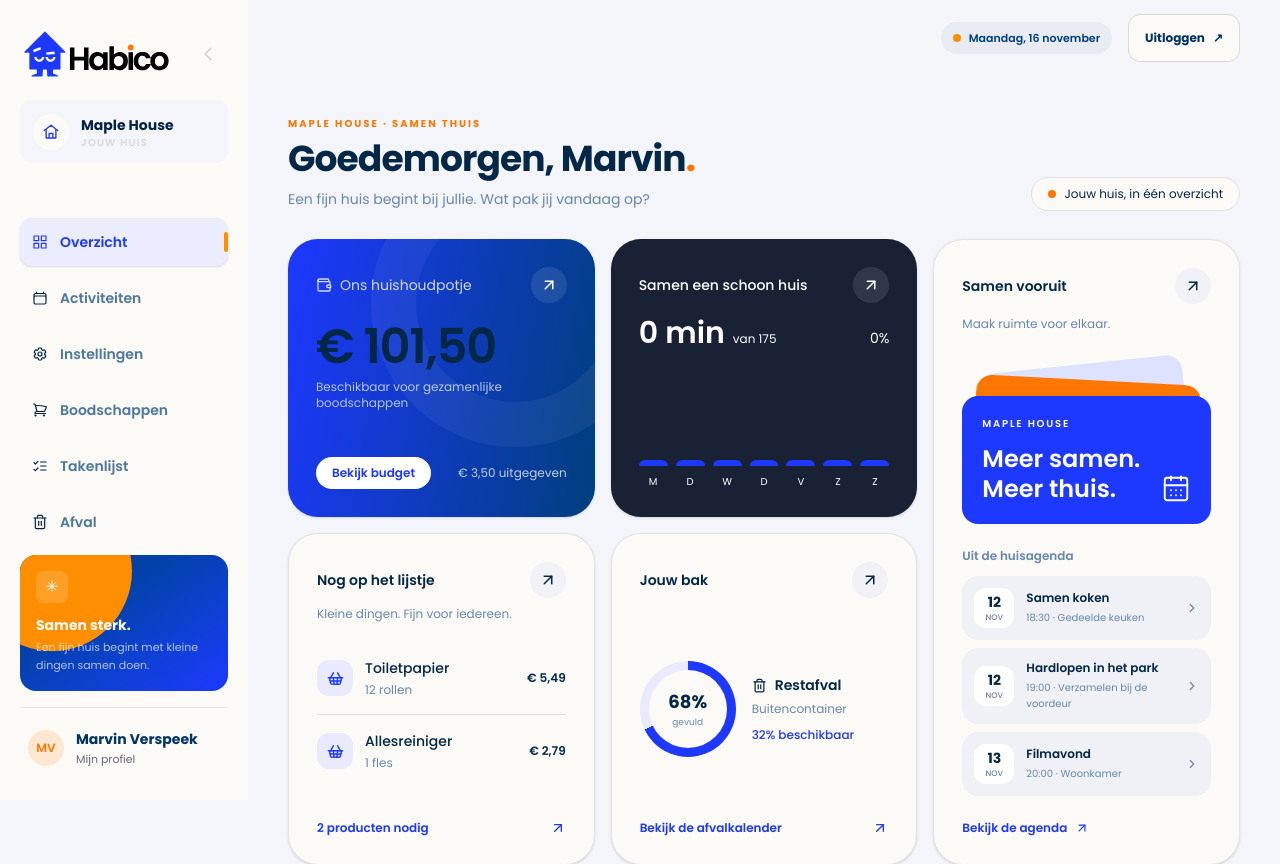
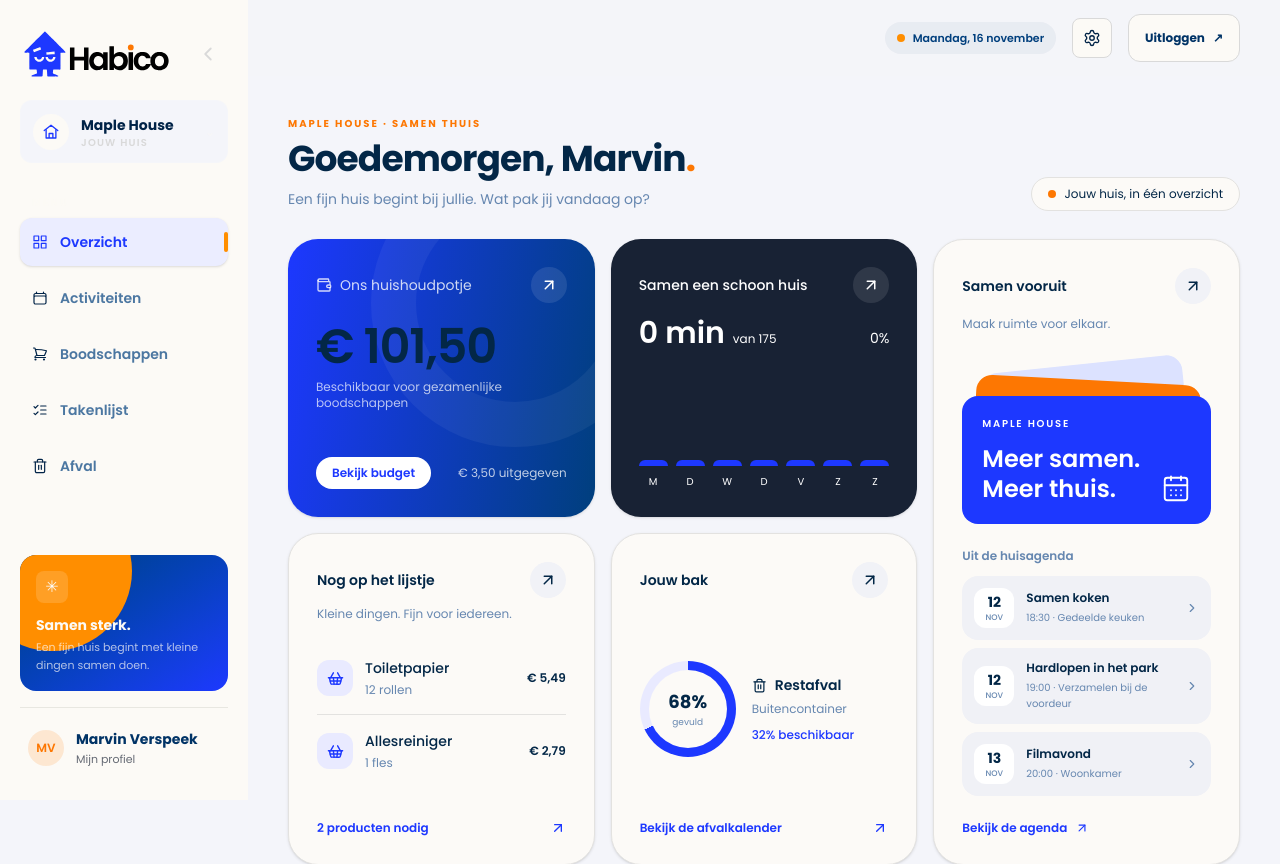
Before and after one commit to Habico-Fontys/habico, a Next.js app in the folder webapp/: page /dashboard in a window 1280 px wide. Shown: the top 864 px of the page. Built offline with nearby package versions, Linux system fonts and the light colour scheme.

Commit message:
Instellingen beter verwerkt

```diff
--- a/webapp/components/MobileNav.tsx
+++ b/webapp/components/MobileNav.tsx
@@ -10,7 +10,6 @@ import {
   Pencil,
   Plus,
   RotateCcw,
-  Settings,
   ShoppingCart,
   User,
   Users,
@@ -26,7 +25,6 @@ const alleItems: NavItem[] = [
   { id: "boodschappen", href: "/dashboard/boodschappenlijst", label: "Boodschappen", icon: ShoppingCart },
   { id: "activiteiten", href: "/dashboard/activiteiten", label: "Activiteiten", icon: CalendarDays },
   { id: "huisgenoten", href: "/dashboard/huisgenoten", label: "Huisgenoten", icon: Users },
-  { id: "instellingen", href: "/dashboard/instellingen", label: "Instellingen", icon: Settings },
   { id: "takenlijst", href: "/dashboard/takenlijst", label: "Takenlijst", icon: ListChecks },
   { id: "profiel", href: "/dashboard/profiel", label: "Profiel", icon: User },
 ];
--- a/webapp/components/Sidebar.tsx
+++ b/webapp/components/Sidebar.tsx
@@ -12,7 +12,6 @@ import { useHuidigHuis } from '@/components/HuidigHuisBadge';
 const items = [
   { href: '/dashboard', label: 'Overzicht', icon: 'grid' },
   { href: '/dashboard/activiteiten', label: 'Activiteiten', icon: 'activity' },
-  { href: '/dashboard/instellingen', label: 'Instellingen', icon: 'settings' },
   { href: '/dashboard/boodschappenlijst', label: 'Boodschappen', icon: 'shoppingcart' },
   { href: '/dashboard/takenlijst', label: 'Takenlijst', icon: 'listchecks' },
   { href: '/dashboard/afval', label: 'Afval', icon: 'trash' },
@@ -24,8 +23,6 @@ const paths: Record<string, string> = {
     'M16 21v-2a4 4 0 0 0-4-4H8a4 4 0 0 0-4 4v2m16 0v-2a4 4 0 0 0-3-3.87M14 3.13a4 4 0 0 1 0 7.75M14 7a4 4 0 1 1-8 0 4 4 0 0 1 8 0Z',
   activity:
     'M6.75 3v2.25M17.25 3v2.25M3 18.75V7.5a2.25 2.25 0 0 1 2.25-2.25h13.5A2.25 2.25 0 0 1 21 7.5v11.25m-18 0A2.25 2.25 0 0 0 5.25 21h13.5A2.25 2.25 0 0 0 21 18.75m-18 0v-7.5A2.25 2.25 0 0 1 5.25 9h13.5A2.25 2.25 0 0 1 21 11.25v7.5',
-  settings:
-    'M9.594 3.94c.09-.542.56-.94 1.11-.94h2.593c.55 0 1.02.398 1.11.94l.213 1.281c.063.374.313.686.645.87.074.04.147.083.22.127.325.196.72.257 1.075.124l1.217-.456a1.125 1.125 0 0 1 1.37.49l1.296 2.247a1.125 1.125 0 0 1-.26 1.431l-1.003.827c-.293.241-.438.613-.43.992a7.723 7.723 0 0 1 0 .255c-.008.378.137.75.43.991l1.004.827c.424.35.534.955.26 1.43l-1.298 2.247a1.125 1.125 0 0 1-1.369.491l-1.217-.456c-.355-.133-.75-.072-1.076.124a6.47 6.47 0 0 1-.22.128c-.331.183-.581.495-.644.869l-.213 1.281c-.09.543-.56.94-1.11.94h-2.594c-.55 0-1.019-.398-1.11-.94l-.213-1.281c-.062-.374-.312-.686-.644-.87a6.52 6.52 0 0 1-.22-.127c-.325-.196-.72-.257-1.076-.124l-1.217.456a1.125 1.125 0 0 1-1.369-.49l-1.297-2.247a1.125 1.125 0 0 1 .26-1.431l1.004-.827c.292-.24.437-.613.43-.991a6.932 6.932 0 0 1 0-.255c.007-.38-.138-.751-.43-.992l-1.004-.827a1.125 1.125 0 0 1-.26-1.43l1.297-2.247a1.125 1.125 0 0 1 1.37-.491l1.216.456c.356.133.751.072 1.076-.124.072-.044.146-.086.22-.128.332-.183.582-.495.644-.869l.214-1.28Z M15 12a3 3 0 1 1-6 0 3 3 0 0 1 6 0Z',
   shoppingcart:
     'M2.25 3h1.386c.51 0 .955.343 1.087.835l.383 1.437M7.5 14.25a3 3 0 0 0-3 3h15.75m-12.75-3h11.218c1.121-2.3 2.1-4.684 2.924-7.138a60.114 60.114 0 0 0-16.536-1.84M7.5 14.25 5.106 5.272M6 20.25a.75.75 0 1 1-1.5 0 .75.75 0 0 1 1.5 0Zm12.75 0a.75.75 0 1 1-1.5 0 .75.75 0 0 1 1.5 0Z',
   listchecks: 'M13 6h8M13 12h8M13 18h8M3 7l2 2 4-4M3 17l2 2 4-4',
--- a/webapp/components/Topbar.tsx
+++ b/webapp/components/Topbar.tsx
@@ -1,22 +1,15 @@
 'use client';
 
+import Link from 'next/link';
 import { useRouter, usePathname } from 'next/navigation';
+import { Settings } from 'lucide-react';
 import { Button } from '@/components/Button';
 import { Datum } from '@/components/Datum';
-
-const pageTitles: Record<string, string> = {
-  '/dashboard': 'Dashboard',
-  '/dashboard/huisgenoten': 'Huisgenoten',
-  '/dashboard/activiteiten': 'Activiteiten',
-  '/dashboard/boodschappenlijst': 'Boodschappen',
-  '/dashboard/instellingen': 'Instellingen',
-  '/dashboard/takenlijst': 'Takenlijst',
-};
 
 export function Topbar() {
   const router = useRouter();
   const pathname = usePathname();
-  const title = pageTitles[pathname] ?? 'Dashboard';
+  const instellingenActief = pathname.startsWith('/dashboard/instellingen');
 
   return (
     <header className="flex min-h-[76px] items-center justify-between gap-4 bg-habico-landing/90 px-4 sm:px-7 lg:px-10">
@@ -26,6 +19,19 @@ export function Topbar() {
        <span className="bg-habico-blue/5 text-habico-blue hidden items-center gap-2 rounded-full px-3 py-2 text-[11px] font-semibold sm:inline-flex">
        <span className="bg-habico-orange size-2 rounded-full" /> <Datum variant="kort" />
       </span>
+        <Link
+          href="/dashboard/instellingen"
+          aria-label="Instellingen"
+          aria-current={instellingenActief ? 'page' : undefined}
+          title="Instellingen"
+          className={`grid size-10 shrink-0 place-items-center rounded-lg border transition-colors focus-visible:outline-2 focus-visible:outline-offset-2 focus-visible:outline-habico-navy-dark ${
+            instellingenActief
+              ? 'border-habico-soft-blue bg-habico-soft-blue text-tangy-blue'
+              : 'border-habico-grey bg-habico-white text-habico-blue/70 hover:border-tangy-blue hover:text-tangy-blue'
+          }`}
+        >
+          <Settings aria-hidden="true" size={18} strokeWidth={1.8} />
+        </Link>
         <Button
           className="min-h-10 whitespace-nowrap rounded-lg px-3 text-xs sm:px-4"
           variant="secondary"
```
